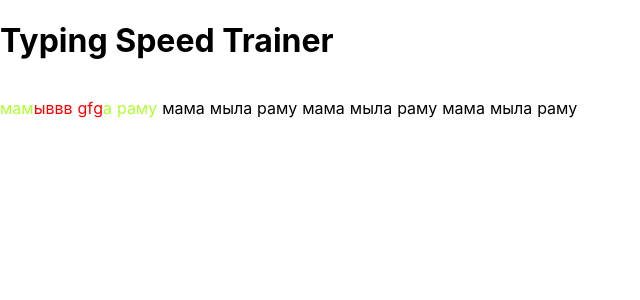
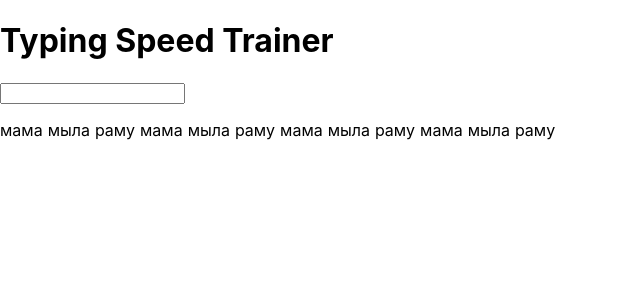
Before and after one commit to 0R8-9dzcl/typing-speed-trainer, a React (Create React App) app: page / in a window 1280 px wide. Shown: the top 300 px of the page, without its empty margins (0-640 px from the left). Built offline with nearby package versions, Linux system fonts and the light colour scheme.

Commit message:
feat: добавить ввод текста

```diff
--- a/src/components/App/App.jsx
+++ b/src/components/App/App.jsx
@@ -3,8 +3,11 @@ import "./App.css";
 import TypingContainer from "../TypingContainer/TypingContainer";
 
 function App() {
-  const [typingSring, setTypingSring] = useState('мамыввв gfgа раму')
+  const [typingSring, setTypingSring] = useState('')
   const [correctString, setCorrectString] = useState('мама мыла раму мама мыла раму мама мыла раму мама мыла раму')
+  const typingStringHandler = (evt) => {
+    setTypingSring(evt.target.value.toLowerCase())
+  }
   return (
     <>
     <header className="header">
@@ -13,6 +16,7 @@ function App() {
     <main>
       <TypingContainer
         typingSring={typingSring}
+        onType={typingStringHandler}
         correctString={correctString}
       />
     </main>
--- a/src/components/TypingContainer/TypingContainer.css
+++ b/src/components/TypingContainer/TypingContainer.css
@@ -1,4 +1,7 @@
 .typingContainer {
+
+}
+.words {
   display: flex;
   gap: 5px;
 }
--- a/src/components/TypingContainer/TypingContainer.jsx
+++ b/src/components/TypingContainer/TypingContainer.jsx
@@ -2,11 +2,21 @@ import './TypingContainer.css'
 import Word from '../Word/Word'
 
 const TypingContainer = (props) => {
-  const { typingSring, correctString } = props
+  const { typingSring, correctString, onType } = props
   const typingWordsArray = typingSring.split(' ')
   const correctWordsArray = correctString.split(' ')
   return (
     <div className="typingContainer">
+    <input
+      type="text"
+      className="input"
+      autoComplete="off"
+      autoCapitalize="off"
+      autoCorrect="off"
+      onChange={onType}
+      value={typingSring}
+    />
+    <div className="words">
       {
         correctWordsArray.map((correctWord, index) => {
           const currentTypingWord = typingWordsArray[index] || ''
@@ -19,8 +29,9 @@ const TypingContainer = (props) => {
               key={index}
             />
           )
-      })
+        })
       }
+    </div>
     </div>
   )
 }
```
